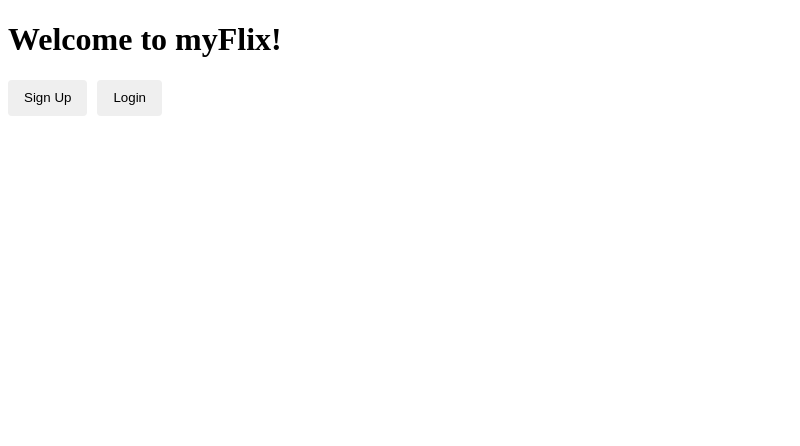
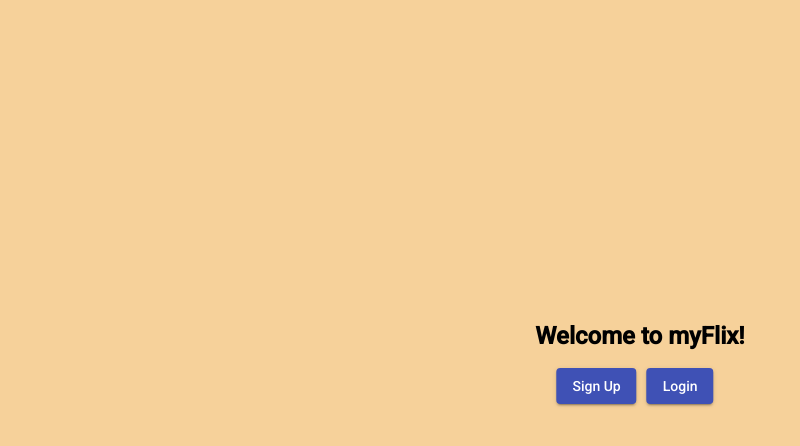
Before and after one commit to KupferJ/myFlix-Angular-client, an Angular app: page / in a window 1280 px wide. Shown: the top 446 px of the page, without its empty margins (0-800 px from the left). Built offline with nearby package versions, Linux system fonts and the light colour scheme.

Commit message:
simple styling for root component

```diff
--- a/src/styles.scss
+++ b/src/styles.scss
@@ -1 +1,58 @@
+
+// Custom Theming for Angular Material
+// For more information: https://material.angular.io/guide/theming
+@use '@angular/material' as mat;
+// Plus imports for other components in your app.
+
+// Include the common styles for Angular Material. We include this here so that you only
+// have to load a single css file for Angular Material in your app.
+// Be sure that you only ever include this mixin once!
+@include mat.core();
+
+// Define the palettes for your theme using the Material Design palettes available in palette.scss
+// (imported above). For each palette, you can optionally specify a default, lighter, and darker
+// hue. Available color palettes: https://material.io/design/color/
+$myFlix-Angular-client-primary: mat.define-palette(mat.$indigo-palette);
+$myFlix-Angular-client-accent: mat.define-palette(mat.$pink-palette, A200, A100, A400);
+
+// The warn palette is optional (defaults to red).
+$myFlix-Angular-client-warn: mat.define-palette(mat.$red-palette);
+
+// Create the theme object. A theme consists of configurations for individual
+// theming systems such as "color" or "typography".
+$myFlix-Angular-client-theme: mat.define-light-theme((
+  color: (
+    primary: $myFlix-Angular-client-primary,
+    accent: $myFlix-Angular-client-accent,
+    warn: $myFlix-Angular-client-warn,
+  )
+));
+
+// Include theme styles for core and each component used in your app.
+// Alternatively, you can import and @include the theme mixins for each component
+// that you are using.
+@include mat.all-component-themes($myFlix-Angular-client-theme);
+
 /* You can add global styles to this file, and also import other style files */
+
+html, body {
+  height: 100%;
+  }
+
+body {
+  margin: 0;
+  font-family: Roboto, "Helvetica Neue", sans-serif;
+  background-color: rgb(246, 209, 154);
+}
+
+.container{
+  position: relative;
+}
+
+.main-page {
+  text-align: center;
+  position: absolute;
+  top: 40%;
+  left: 50%;
+  transform: translateX(-50%);
+}
```
